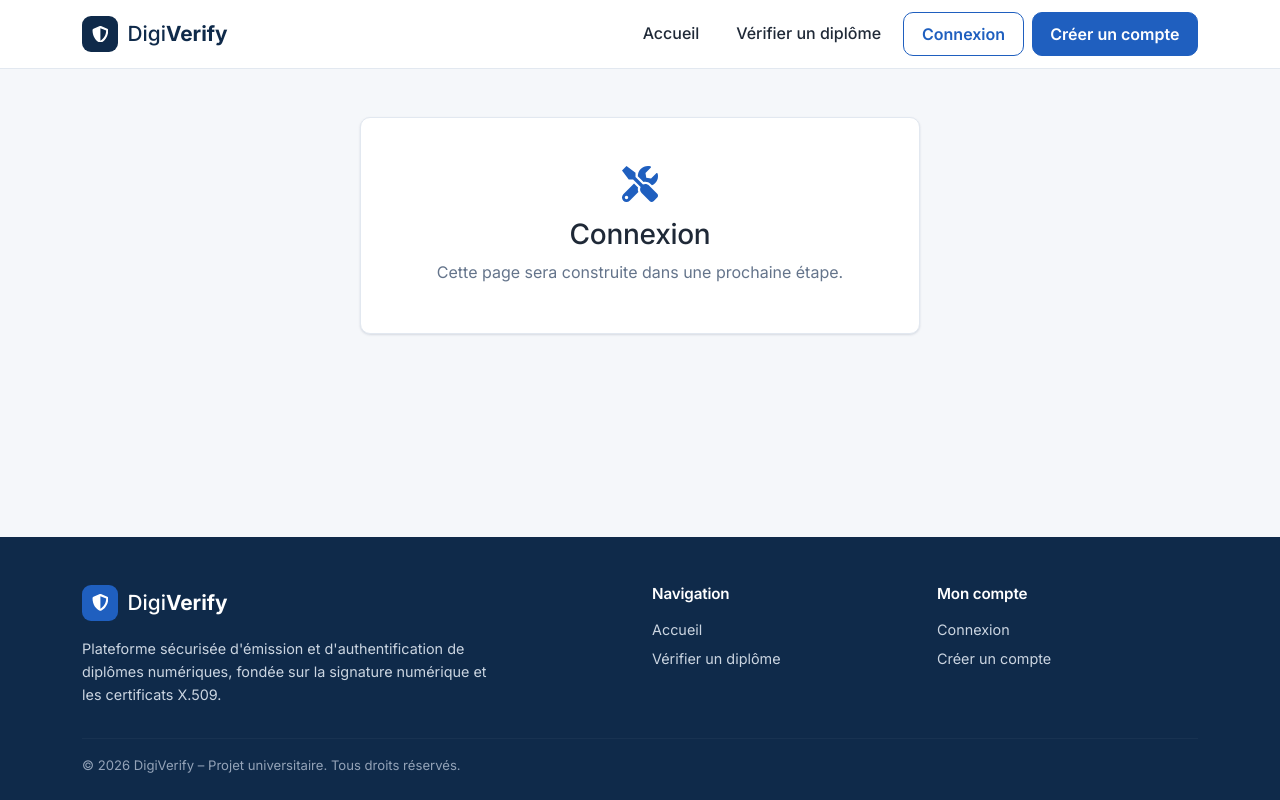
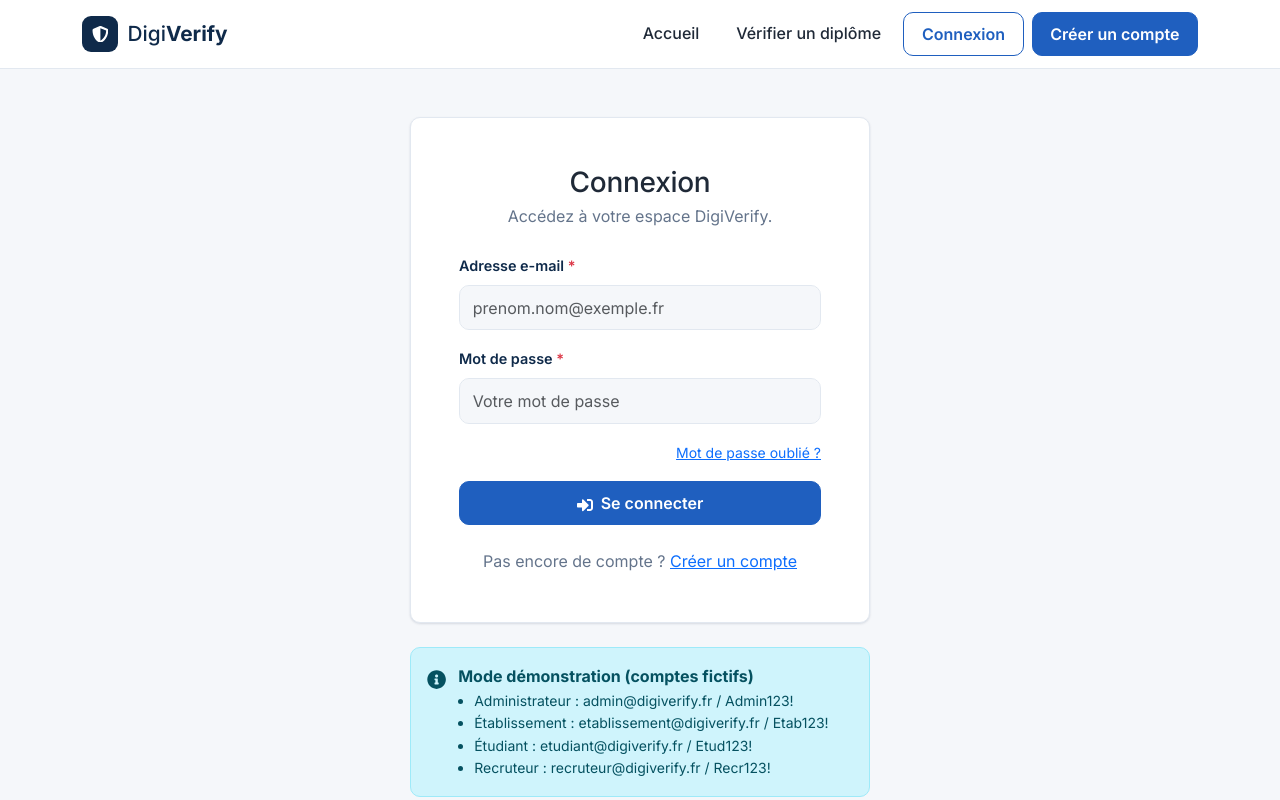
Before and after one commit to chaimaekhallouq/DigiVerify, a React (Vite) app in the folder frontend/: page /connexion in a window 1280 px wide. Shown: the top 800 px of the page. Built offline with nearby package versions, Linux system fonts and the light colour scheme; no server answers.

Commit message:
feat(frontend): ajoute la page de connexion, le contexte d'authentification et les comptes fictifs

```diff
--- a/frontend/src/App.jsx
+++ b/frontend/src/App.jsx
@@ -1,22 +1,53 @@
 import { BrowserRouter, Routes, Route } from 'react-router-dom'
+import { AuthProvider } from './context/AuthContext'
+import { useAuth } from './hooks/useAuth'
 import PublicLayout from './components/layout/PublicLayout'
 import PlaceholderPage from './pages/public/PlaceholderPage'
 import HomePage from './pages/public/HomePage'
+import LoginPage from './pages/public/LoginPage'
 import ComponentsDemo from './pages/public/ComponentsDemo'
+
+// PAGE PROVISOIRE : sera remplacée par les vrais tableaux de bord (phase 4)
+function TemporaryDashboard({ title }) {
+  const { user, logout } = useAuth()
+  return (
+    <div className="container py-5">
+      <div className="dv-card p-5 text-center mx-auto" style={{ maxWidth: 560 }}>
+        <h1 className="h3">{title}</h1>
+        <p className="text-muted">
+          Connecté en tant que <strong>{user ? user.name : 'visiteur'}</strong>.
+        </p>
+        <button className="btn btn-outline-primary" onClick={logout}>
+          Se déconnecter
+        </button>
+      </div>
+    </div>
+  )
+}
 
 function App() {
   return (
     <BrowserRouter>
+      <AuthProvider>
         <Routes>
           <Route element={<PublicLayout />}>
             <Route path="/" element={<HomePage />} />
             <Route path="/verifier" element={<PlaceholderPage title="Vérifier un diplôme" />} />
-          <Route path="/connexion" element={<PlaceholderPage title="Connexion" />} />
+            <Route path="/connexion" element={<LoginPage />} />
             <Route path="/inscription" element={<PlaceholderPage title="Créer un compte" />} />
+            <Route path="/mot-de-passe-oublie" element={<PlaceholderPage title="Mot de passe oublié" />} />
             <Route path="/composants" element={<ComponentsDemo />} />
+
+            {/* Espaces provisoires (non protégés pour l'instant) */}
+            <Route path="/admin" element={<TemporaryDashboard title="Espace Administrateur" />} />
+            <Route path="/etablissement" element={<TemporaryDashboard title="Espace Établissement" />} />
+            <Route path="/etudiant" element={<TemporaryDashboard title="Espace Étudiant" />} />
+            <Route path="/recruteur" element={<TemporaryDashboard title="Espace Recruteur" />} />
+
             <Route path="*" element={<PlaceholderPage title="Page introuvable" />} />
           </Route>
         </Routes>
+      </AuthProvider>
     </BrowserRouter>
   )
 }
--- /dev/null
+++ b/frontend/src/api/authApi.js
@@ -0,0 +1,32 @@
+import axiosClient from './axiosClient'
+import { mockUsers } from '../mocks/users'
+
+const USE_MOCKS = import.meta.env.VITE_USE_MOCKS === 'true'
+
+const wait = (ms) => new Promise((resolve) => setTimeout(resolve, ms))
+
+// Connexion : retourne l'utilisateur { id, name, email, role, institution_id }
+export async function login(email, password) {
+  if (USE_MOCKS) {
+    await wait(600) // simule le temps de réponse du réseau
+    const found = mockUsers.find(
+      (u) => u.email === email.trim().toLowerCase() && u.password === password
+    )
+    if (!found) {
+      throw new Error('Adresse e-mail ou mot de passe incorrect.')
+    }
+    const { password: _password, ...user } = found // on retire le mot de passe
+    return user
+  }
+
+  // Endpoint PROPOSÉ : POST /auth/login  → { user: {...} }
+  try {
+    const { data } = await axiosClient.post('/auth/login', { email, password })
+    return data.user
+  } catch (err) {
+    if (err.response?.status === 401) {
+      throw new Error('Adresse e-mail ou mot de passe incorrect.')
+    }
+    throw new Error('Impossible de contacter le serveur. Veuillez réessayer plus tard.')
+  }
+}
--- /dev/null
+++ b/frontend/src/api/axiosClient.js
@@ -0,0 +1,9 @@
+import axios from 'axios'
+
+const axiosClient = axios.create({
+  baseURL: import.meta.env.VITE_API_URL,
+  headers: { 'Content-Type': 'application/json' },
+  withCredentials: true, // nécessaire si le backend utilise un cookie httpOnly
+})
+
+export default axiosClient
--- /dev/null
+++ b/frontend/src/context/AuthContext.jsx
@@ -0,0 +1,38 @@
+import { createContext, useState } from 'react'
+import * as authApi from '../api/authApi'
+
+export const AuthContext = createContext(null)
+
+const STORAGE_KEY = 'digiverify_user'
+
+// Lit l'utilisateur mémorisé (profil uniquement, jamais de mot de passe ni de clé)
+function loadStoredUser() {
+  try {
+    const raw = sessionStorage.getItem(STORAGE_KEY)
+    return raw ? JSON.parse(raw) : null
+  } catch {
+    return null
+  }
+}
+
+export function AuthProvider({ children }) {
+  const [user, setUser] = useState(loadStoredUser)
+
+  const login = async (email, password) => {
+    const loggedUser = await authApi.login(email, password)
+    setUser(loggedUser)
+    sessionStorage.setItem(STORAGE_KEY, JSON.stringify(loggedUser))
+    return loggedUser
+  }
+
+  const logout = () => {
+    setUser(null)
+    sessionStorage.removeItem(STORAGE_KEY)
+  }
+
+  return (
+    <AuthContext.Provider value={{ user, login, logout }}>
+      {children}
+    </AuthContext.Provider>
+  )
+}
--- /dev/null
+++ b/frontend/src/hooks/useAuth.js
@@ -0,0 +1,10 @@
+import { useContext } from 'react'
+import { AuthContext } from '../context/AuthContext'
+
+export function useAuth() {
+  const context = useContext(AuthContext)
+  if (!context) {
+    throw new Error('useAuth doit être utilisé à l\'intérieur de AuthProvider')
+  }
+  return context
+}
--- /dev/null
+++ b/frontend/src/mocks/users.js
@@ -0,0 +1,35 @@
+// COMPTES FICTIFS – à supprimer à l'intégration avec FastAPI (phase 7)
+export const mockUsers = [
+  {
+    id: 1,
+    name: 'Sophie Laurent',
+    email: 'admin@digiverify.fr',
+    password: 'Admin123!',
+    role: 'ADMIN',
+    institution_id: null,
+  },
+  {
+    id: 2,
+    name: 'Université de Lyon',
+    email: 'etablissement@digiverify.fr',
+    password: 'Etab123!',
+    role: 'INSTITUTION',
+    institution_id: 10,
+  },
+  {
+    id: 3,
+    name: 'Camille Martin',
+    email: 'etudiant@digiverify.fr',
+    password: 'Etud123!',
+    role: 'STUDENT',
+    institution_id: null,
+  },
+  {
+    id: 4,
+    name: 'Julien Petit',
+    email: 'recruteur@digiverify.fr',
+    password: 'Recr123!',
+    role: 'RECRUITER',
+    institution_id: null,
+  },
+]
--- /dev/null
+++ b/frontend/src/pages/public/LoginPage.jsx
@@ -0,0 +1,139 @@
+import { useState } from 'react'
+import { Link, Navigate, useNavigate } from 'react-router-dom'
+import { FaSignInAlt } from 'react-icons/fa'
+import { useAuth } from '../../hooks/useAuth'
+import { ROLE_HOME } from '../../utils/constants'
+import FormField from '../../components/ui/FormField'
+import Alert from '../../components/ui/Alert'
+
+const EMAIL_REGEX = /^[^\s@]+@[^\s@]+\.[^\s@]+$/
+
+function LoginPage() {
+  const { user, login } = useAuth()
+  const navigate = useNavigate()
+
+  const [email, setEmail] = useState('')
+  const [password, setPassword] = useState('')
+  const [errors, setErrors] = useState({})
+  const [serverError, setServerError] = useState('')
+  const [loading, setLoading] = useState(false)
+
+  // Déjà connecté : on renvoie directement vers son espace
+  if (user) {
+    return <Navigate to={ROLE_HOME[user.role] || '/'} replace />
+  }
+
+  const validate = () => {
+    const newErrors = {}
+    if (!email.trim()) {
+      newErrors.email = "L'adresse e-mail est obligatoire."
+    } else if (!EMAIL_REGEX.test(email.trim())) {
+      newErrors.email = "Veuillez saisir une adresse e-mail valide."
+    }
+    if (!password) {
+      newErrors.password = 'Le mot de passe est obligatoire.'
+    }
+    return newErrors
+  }
+
+  const handleSubmit = async (e) => {
+    e.preventDefault()
+    setServerError('')
+
+    const newErrors = validate()
+    setErrors(newErrors)
+    if (Object.keys(newErrors).length > 0) return
+
+    setLoading(true)
+    try {
+      const loggedUser = await login(email, password)
+      navigate(ROLE_HOME[loggedUser.role] || '/', { replace: true })
+    } catch (err) {
+      setServerError(err.message)
+    } finally {
+      setLoading(false)
+    }
+  }
+
+  return (
+    <div className="container py-5">
+      <div className="dv-card p-4 p-md-5 mx-auto" style={{ maxWidth: 460 }}>
+        <div className="text-center mb-4">
+          <h1 className="h3 mb-1">Connexion</h1>
+          <p className="text-muted mb-0">Accédez à votre espace DigiVerify.</p>
+        </div>
+
+        {serverError && (
+          <Alert variant="danger" title="Connexion impossible">
+            {serverError}
+          </Alert>
+        )}
+
+        <form onSubmit={handleSubmit} noValidate>
+          <FormField
+            id="email"
+            label="Adresse e-mail"
+            type="email"
+            placeholder="prenom.nom@exemple.fr"
+            autoComplete="email"
+            required
+            value={email}
+            onChange={(e) => setEmail(e.target.value)}
+            error={errors.email}
+          />
+
+          <FormField
+            id="password"
+            label="Mot de passe"
+            type="password"
+            placeholder="Votre mot de passe"
+            autoComplete="current-password"
+            required
+            value={password}
+            onChange={(e) => setPassword(e.target.value)}
+            error={errors.password}
+          />
+
+          <div className="text-end mb-3">
+            <Link to="/mot-de-passe-oublie" className="small">
+              Mot de passe oublié ?
+            </Link>
+          </div>
+
+          <button type="submit" className="btn btn-primary w-100" disabled={loading}>
+            {loading ? (
+              <>
+                <span className="spinner-border spinner-border-sm me-2" aria-hidden="true" />
+                Connexion en cours…
+              </>
+            ) : (
+              <>
+                <FaSignInAlt className="me-2" />
+                Se connecter
+              </>
+            )}
+          </button>
+        </form>
+
+        <p className="text-center text-muted mt-4 mb-0">
+          Pas encore de compte ? <Link to="/inscription">Créer un compte</Link>
+        </p>
+      </div>
+
+      {import.meta.env.VITE_USE_MOCKS === 'true' && (
+        <div className="mx-auto mt-4" style={{ maxWidth: 460 }}>
+          <Alert variant="info" title="Mode démonstration (comptes fictifs)">
+            <ul className="mb-0 ps-3 small">
+              <li>Administrateur : admin@digiverify.fr / Admin123!</li>
+              <li>Établissement : etablissement@digiverify.fr / Etab123!</li>
+              <li>Étudiant : etudiant@digiverify.fr / Etud123!</li>
+              <li>Recruteur : recruteur@digiverify.fr / Recr123!</li>
+            </ul>
+          </Alert>
+        </div>
+      )}
+    </div>
+  )
+}
+
+export default LoginPage
--- a/frontend/src/utils/constants.js
+++ b/frontend/src/utils/constants.js
@@ -29,3 +29,10 @@ export const VERIFICATION_RESULT = {
   REVOKED: 'REVOKED',
   UNTRUSTED: 'UNTRUSTED',
 }
+// Page d'accueil de chaque rôle après connexion
+export const ROLE_HOME = {
+  ADMIN: '/admin',
+  INSTITUTION: '/etablissement',
+  STUDENT: '/etudiant',
+  RECRUITER: '/recruteur',
+}
```
Lines whose indentation alone changed are shown as unchanged.
